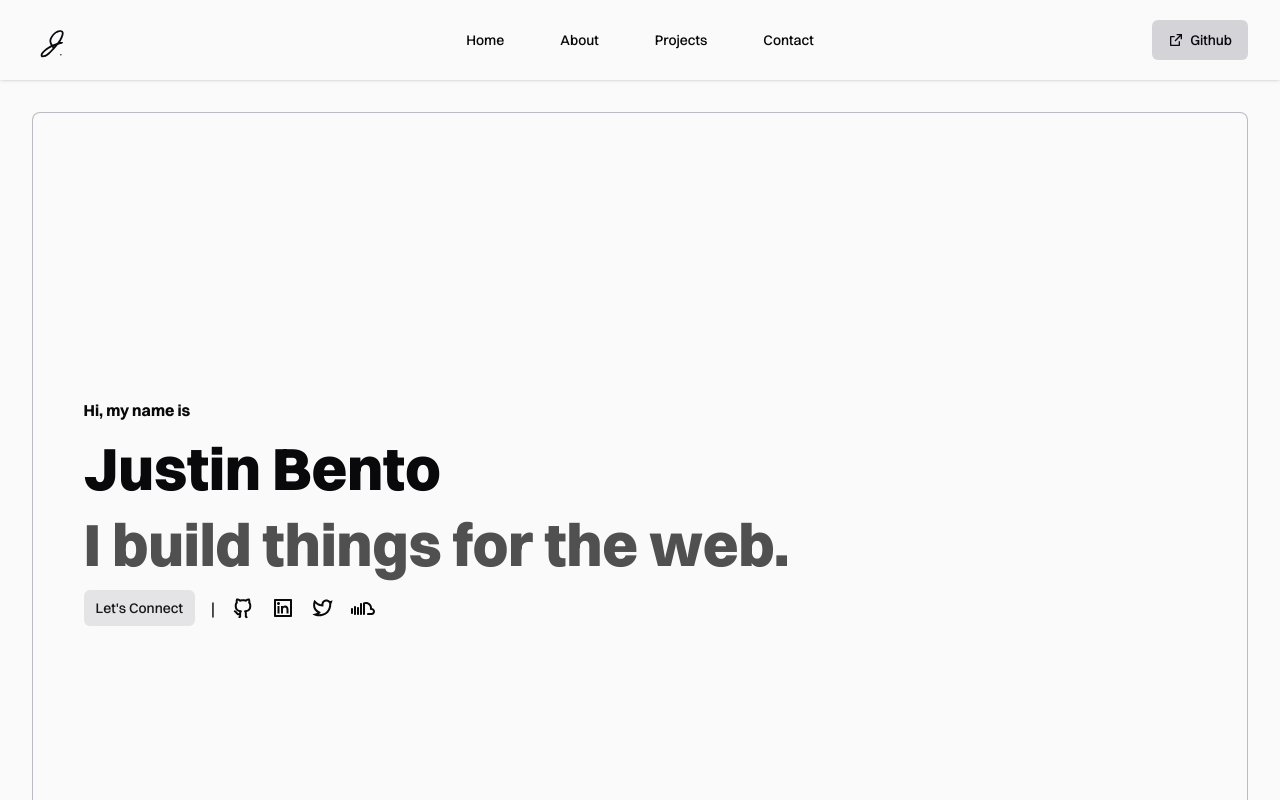
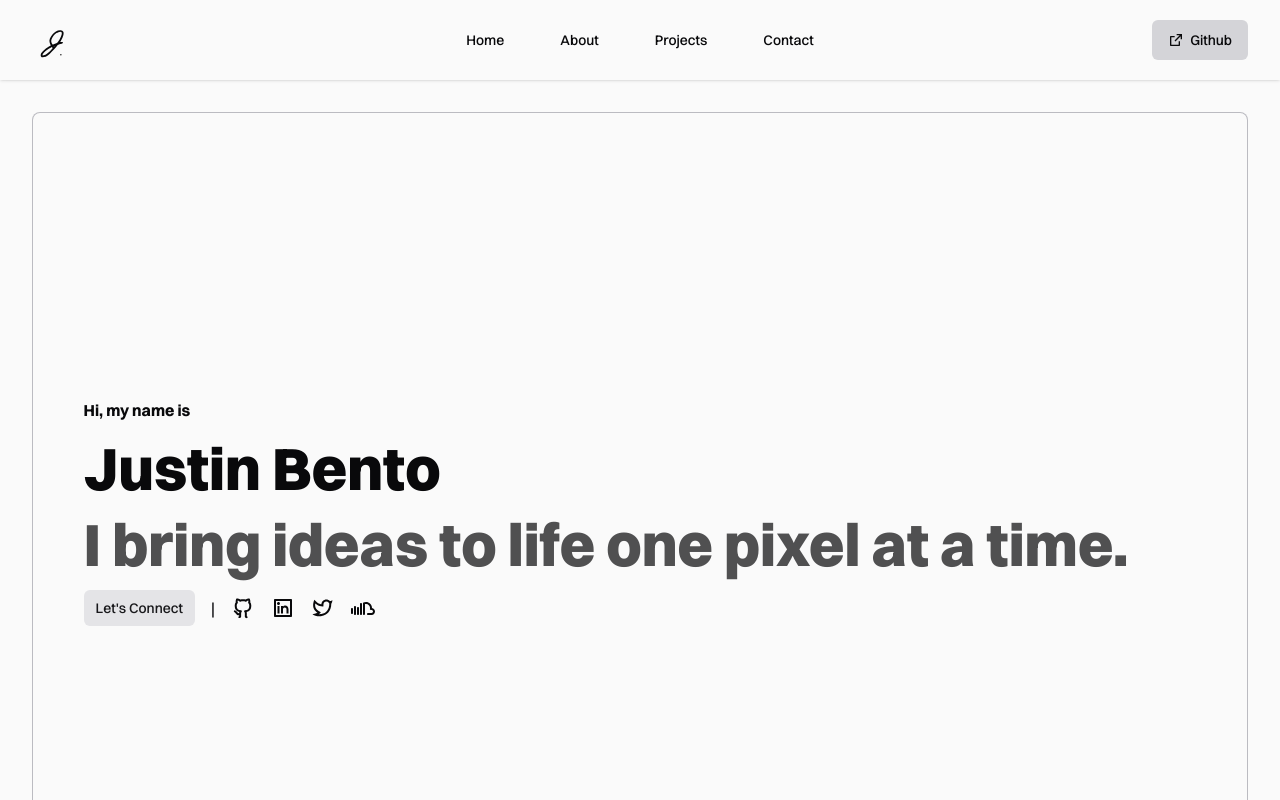
Before and after one commit to Justin-Bento/portfolio, a Next.js app: page / in a window 1280 px wide. Shown: the top 800 px of the page. Built offline with nearby package versions, Linux system fonts and the light colour scheme.

Commit message:
Updated heading content to be personal.

```diff
--- a/app/(frontend)/page.tsx
+++ b/app/(frontend)/page.tsx
@@ -24,7 +24,7 @@ export default function Home() {
                 Justin Bento
               </h1>
               <p className="scroll-m-20 text-3xl font-extrabold opacity-70 lg:text-6xl">
-                I build things for the web.
+                I bring ideas to life one pixel at a time.
               </p>
               <div className="flex items-center gap-4">
                 <Link href="/contact">
```
